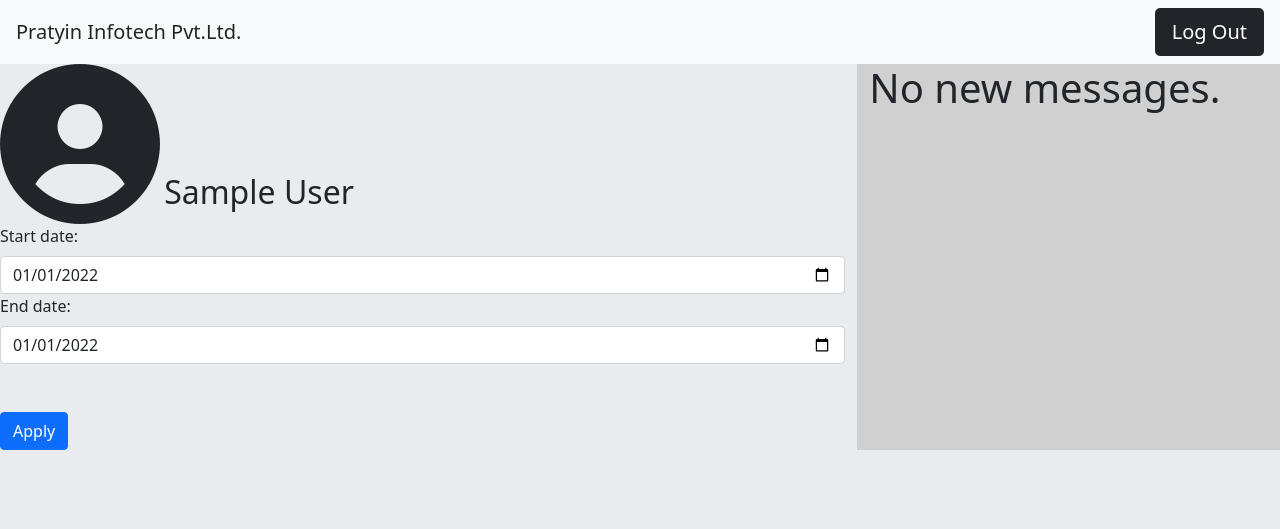
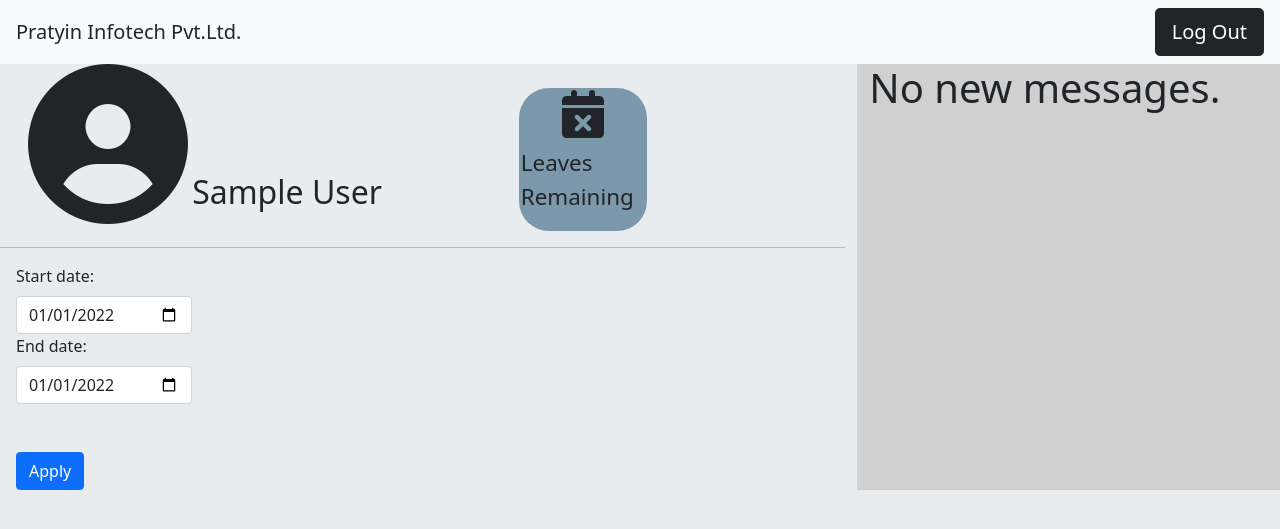
Before and after one commit to gaurav13020/elmsapp, a Node server app: page /employeeDashboard in a window 1280 px wide. Shown: the top 529 px of the page. Run offline with Node 20, Linux system fonts and the light colour scheme; the visitor is signed in with stand-in values (Sample User, id 1); some libraries are stand-ins or nearby versions.

Commit message:
counter added

```diff
--- a/app.js
+++ b/app.js
@@ -40,6 +40,7 @@ const userSchema = new mongoose.Schema ({
   email: String,
   password: String,
   secret: String,
+  leavesRemaining: String,
   leave: {startDate: Date,
           endDate: Date},
   remark: String
@@ -163,6 +164,10 @@ app.post("/adminDashboard/accept", function(req, res){
       console.log(err);
     } else {
       if (foundUser) {
+        const a = foundUser.leave.startDate;
+        const b = foundUser.leave.endDate;
+        const c = ((b-a)/86400000) + 1;
+        foundUser.leavesRemaining = foundUser.leavesRemaining - c;
         foundUser.leave = null;
         foundUser.remark = "Your leave has been accepted.";
         foundUser.save(function(){
@@ -220,7 +225,8 @@ app.post("/register", function(req, res){
     firstName: req.body.firstName,
     lastName: req.body.lastName,
     role: req.body.role,
-    status: req.body.status
+    status: req.body.status,
+    leavesRemaining: 30
   },
      req.body.password, function(err, user){
     if (err) {
--- a/public/css/styles.css
+++ b/public/css/styles.css
@@ -27,7 +27,6 @@ body {
 }
 
 .left{
-  /* margin-left: ; */
   background-color: #E8ECEF;
 }
 .photo{
@@ -39,8 +38,21 @@ body {
   display: inline;
 }
 
+.date {
+  width: 11rem;
+}
+
+.top{
+  margin-left: 1rem;
+}
+
+.middle{
+  margin-left: 1rem;
+}
+
 .bottom{
   padding-top: 3rem;
+  margin-left: 1rem;
 }
 
 .right{
@@ -63,3 +75,22 @@ body {
 .Headingdate{
   display: inline;
 }
+
+.leave-counter{
+  margin-top: 1.50rem;
+  background-color: #7C99AC;
+  width: 50%;
+  border-radius: 1.875rem;
+  padding: 0.125rem;
+  display: grid;
+  align-content: stretch;
+  justify-content: space-evenly;
+  justify-items: center;
+
+}
+
+
+.count-text{
+  font-weight: 500;
+  font-size: 1.4rem;
+}
--- a/views/employeeDashboard.ejs
+++ b/views/employeeDashboard.ejs
@@ -32,11 +32,24 @@
 
               <div class=" left col-lg-8 col-md-8">
 
-                <div class="top">
-                  <div class="thumb-lg member-thumb mx-auto photo"><i class="fas fa-user-circle fa-10x"></i></div>
-                  <h2 class="name"> <%- user.firstName %> <%- user.lastName %></h2>
+                <div class="top row">
+
+                  <div class="top-left col-lg-7">
+                    <div class="thumb-lg member-thumb mx-auto photo"><i class="fas fa-user-circle fa-10x"></i></div>
+                    <h2 class="name"> <%- user.firstName %> <%- user.lastName %></h2>
+                  </div>
+
+                  <div class="top-rigth col-lg-4 leave ">
+                    <div class="counter leave-counter ">
+                      <i class="fas fa-calendar-times fa-3x"></i>
+                      <h2 class="timer count-title count-number"><%- user.leavesRemaining %></h2>
+                      <p class="count-text ">Leaves Remaining</p>
+                    </div>
+
+                  </div>
+
                 </div>
-
+                <hr>
                 <form action="/employeeDashboard" method="POST">
                   <div class="middle">
                     <label for="start">Start date:</label>
```
